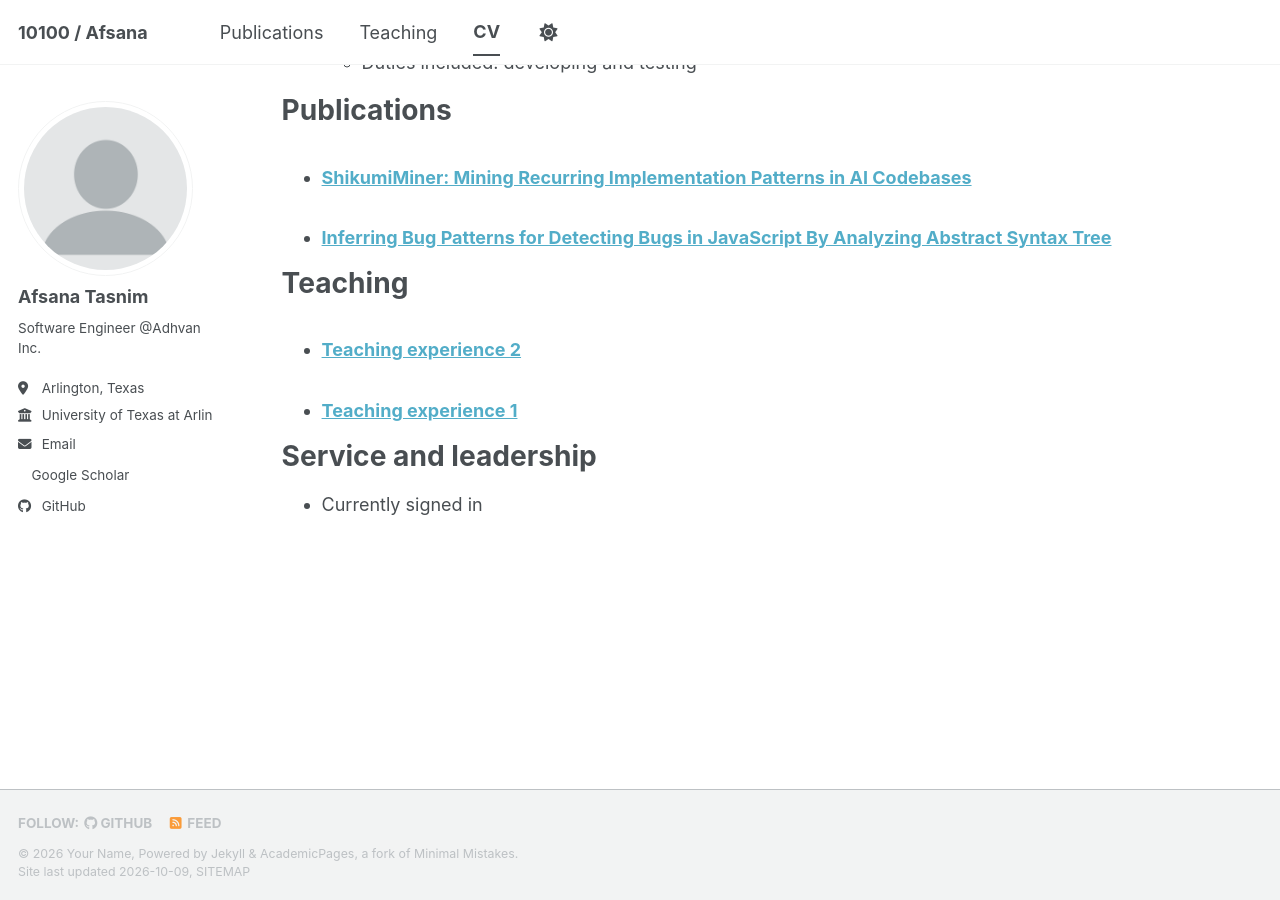
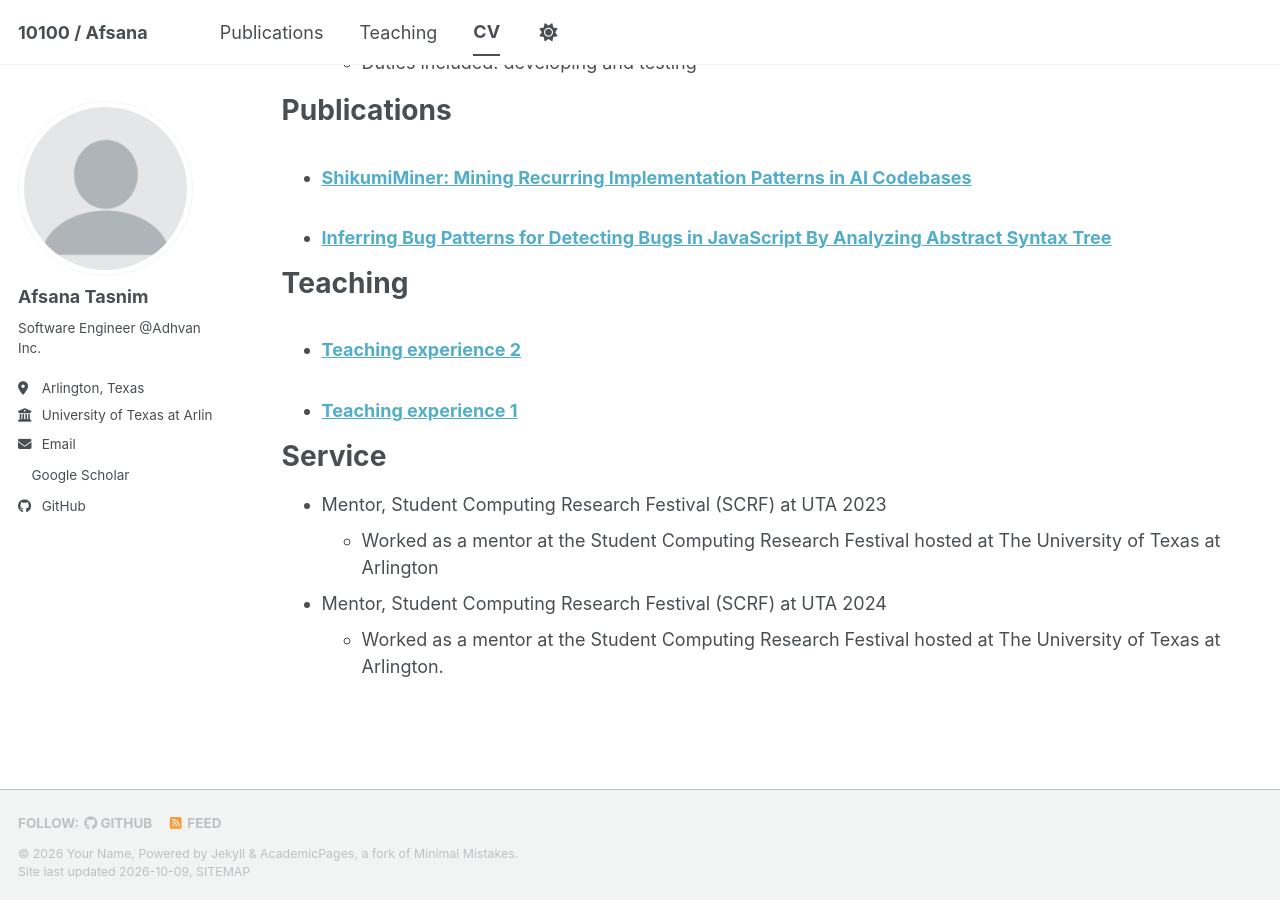
Before and after one commit to AfsanaTasnim/AfsanaTasnim.github.io, a Jekyll site: the page built from _pages/cv.md, in a window 1280 px wide and 900 px high, scrolled down 855 px. Built offline with Jekyll 4.4.1, drawn with Linux system fonts in a browser that asks for light colours; a style sheet for code colours, icons or effects is not loaded.

Commit message:
Update cv.md
Added mentoring experience for SCRF at UTA in 2023 and 2024.

```diff
--- a/_pages/cv.md
+++ b/_pages/cv.md
@@ -49,6 +49,9 @@ Teaching
     {% include archive-single-cv.html %}
   {% endfor %}</ul>
 
-Service and leadership
+Service
 ======
-* Currently signed in
+* Mentor, Student Computing Research Festival (SCRF) at UTA 2023
+  * Worked as a mentor at the Student Computing Research Festival hosted at The University of Texas at Arlington
+* Mentor, Student Computing Research Festival (SCRF) at UTA 2024
+  * Worked as a mentor at the Student Computing Research Festival hosted at The University of Texas at Arlington.
```
